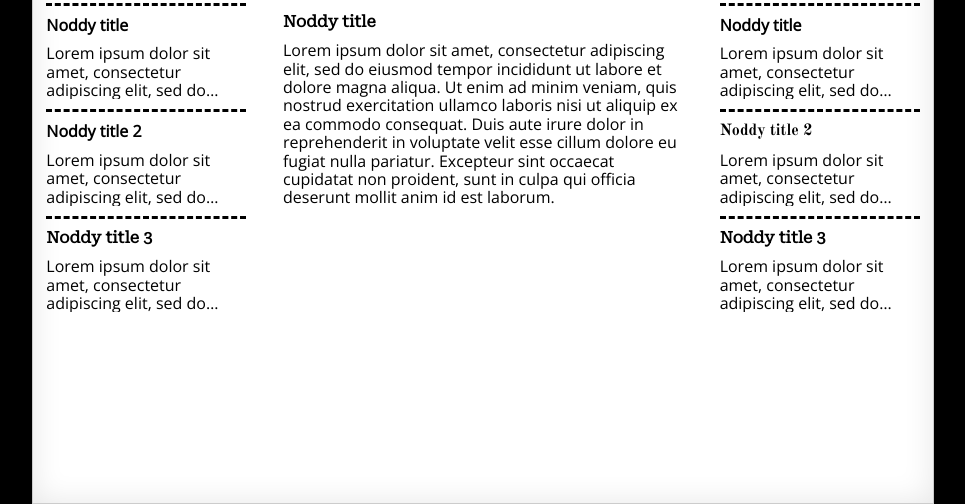
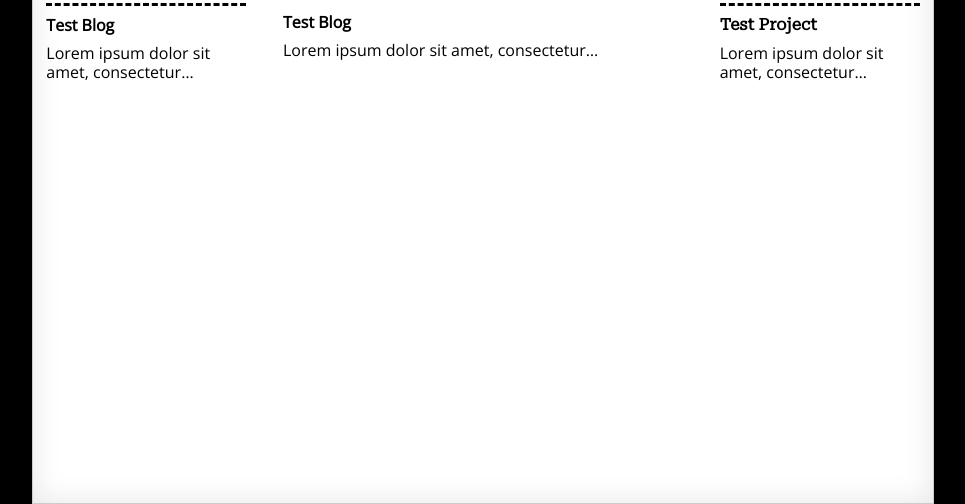
Before and after one commit to matthew678532/portfolio, a Gatsby site: page / in a window 1280 px wide. Shown: the part 433-937 px from the top of the page, without its empty margins (157-1122 px from the left). Built offline with nearby package versions, Linux system fonts and the light colour scheme; Gatsby itself is replaced by a stand-in of ours.

Commit message:
Added graphql logic to read from md files in the local file system

```diff
--- a/gatsby-config.ts
+++ b/gatsby-config.ts
@@ -6,8 +6,16 @@ const config: GatsbyConfig = {
     siteUrl: `https://www.yourdomain.tld`
   },
   plugins: [
-    "gatsby-plugin-styled-components",
-    "gatsby-plugin-root-import"
+    'gatsby-plugin-styled-components',
+    'gatsby-plugin-root-import',
+    'gatsby-transformer-remark',
+    {
+      resolve: 'gatsby-source-filesystem',
+      options: {
+        name: 'content',
+        path: './src/content'
+      }
+    }
   ]
 };
 
--- a/package.json
+++ b/package.json
@@ -22,6 +22,8 @@
     "babel-plugin-styled-components": "^2.0.6",
     "gatsby": "^4.11.1",
     "gatsby-plugin-styled-components": "^5.11.0",
+    "gatsby-source-filesystem": "^4.22.0",
+    "gatsby-transformer-remark": "^5.22.0",
     "react": "^17.0.1",
     "react-dom": "^17.0.1",
     "styled-components": "^5.3.5",
--- a/src/components/Posts.tsx
+++ b/src/components/Posts.tsx
@@ -1,7 +1,6 @@
 import React from 'react';
 
 import Grid from 'components/Grid';
-import Text from 'components/Text';
 
 const Posts = ({
   items
--- /dev/null
+++ b/src/content/test-blog.md
@@ -0,0 +1,8 @@
+---
+title: Test Blog
+category: blogs
+stack: HTML & CSS
+slug: test-blog
+---
+
+**Lorem ipsum dolor sit amet**, consectetur adipiscing elit, sed do eiusmod tempor incididunt ut labore et dolore magna aliqua. Ut enim ad minim veniam, quis nostrud exercitation ullamco laboris nisi ut aliquip ex ea commodo consequat. Duis aute irure dolor in reprehenderit in voluptate velit esse cillum dolore eu fugiat nulla pariatur. Excepteur sint occaecat cupidatat non proident, sunt in culpa qui officia deserunt mollit anim id est laborum.
--- /dev/null
+++ b/src/content/test-project.md
@@ -0,0 +1,8 @@
+---
+title: Test Project
+category: projects
+stack: HTML & CSS
+slug: test-project
+---
+
+**Lorem ipsum dolor sit amet**, consectetur adipiscing elit, sed do eiusmod tempor incididunt ut labore et dolore magna aliqua. Ut enim ad minim veniam, quis nostrud exercitation ullamco laboris nisi ut aliquip ex ea commodo consequat. Duis aute irure dolor in reprehenderit in voluptate velit esse cillum dolore eu fugiat nulla pariatur. Excepteur sint occaecat cupidatat non proident, sunt in culpa qui officia deserunt mollit anim id est laborum.
--- /dev/null
+++ b/src/hooks/useContent.ts
@@ -0,0 +1,24 @@
+import { useStaticQuery, graphql } from 'gatsby';
+
+export const useContent = () => {
+  const data = useStaticQuery(
+    graphql`
+    query MarkdownExtract {
+      allMarkdownRemark {
+        nodes {
+          frontmatter {
+            slug
+            stack
+            title
+            category
+          }
+          html
+          excerpt(format: HTML, pruneLength: 40)
+        }
+      }
+    }
+    `
+  );
+
+  return data.allMarkdownRemark.nodes;
+};
--- a/src/pages/index.tsx
+++ b/src/pages/index.tsx
@@ -1,4 +1,5 @@
 import React from 'react';
+import { graphql } from 'gatsby';
 
 import TitleSection from 'sections/TitleSection';
 import PageDetails from 'sections/PageDetails';
--- a/src/sections/WorkSection.tsx
+++ b/src/sections/WorkSection.tsx
@@ -1,10 +1,10 @@
 import React, { useState } from 'react';
+
+import { useContent } from 'hooks/useContent';
 
 import Grid from 'components/Grid';
 import Posts from 'components/Posts';
 import PostDetail from 'components/PostDetail';
-
-const lorem = 'Lorem ipsum dolor sit amet, consectetur adipiscing elit, sed do eiusmod tempor incididunt ut labore et dolore magna aliqua. Ut enim ad minim veniam, quis nostrud exercitation ullamco laboris nisi ut aliquip ex ea commodo consequat. Duis aute irure dolor in reprehenderit in voluptate velit esse cillum dolore eu fugiat nulla pariatur. Excepteur sint occaecat cupidatat non proident, sunt in culpa qui officia deserunt mollit anim id est laborum.';
 
 const postSizes = {
   smallPost: {
@@ -17,63 +17,52 @@ const postSizes = {
   }
 };
 
-const WorkSection = () => {
-  const [largePostDetails, setLargePostDetails] = useState({
-    title: 'Noddy title',
-    content: lorem
+const { smallPost, largePost } = postSizes;
+
+const parseNodes = (nodes, callback)  => {
+  const container = {};
+
+  nodes.forEach(item => {
+    const {
+      frontmatter: { category, title },
+      excerpt
+    } = item;
+    const Post = {
+      Component: PostDetail,
+      params: {
+        title: title,
+        content: excerpt,
+        size: smallPost,
+        lineClamp: 4,
+        overflow: 'hidden',
+        borderStyle: 'dashed',
+        display: '-webkit-box',
+        cursor: 'pointer',
+        callback
+      }
+    };
+
+    if (!container[category]) {
+      container[category] = [];
+    }
+    container[category].push(Post);
   });
 
-  const { smallPost, largePost } = postSizes;
+  return container;
+};
+
+const WorkSection = () => {
+  const nodes = useContent();
 
   const onPostClick = (e, context) => {
     console.info('[onPostClick] ', context);
     setLargePostDetails(context);
   };
 
-  const posts = [
-    {
-      Component: PostDetail,
-      params: {
-        title: 'Noddy title',
-        content: lorem,
-        size: smallPost,
-        lineClamp: 4,
-        overflow: 'hidden',
-        borderStyle: 'dashed',
-        display: '-webkit-box',
-        cursor: 'pointer',
-        callback: onPostClick
-      }
-    },
-    {
-      Component: PostDetail,
-      params: {
-        title: 'Noddy title 2',
-        content: lorem,
-        size: smallPost,
-        lineClamp: 4,
-        overflow: 'hidden',
-        borderStyle: 'dashed',
-        display: '-webkit-box',
-        cursor: 'pointer',
-        callback: onPostClick
-      }
-    },
-    {
-      Component: PostDetail,
-      params: {
-        title: 'Noddy title 3',
-        content: lorem,
-        size: smallPost,
-        lineClamp: 4,
-        overflow: 'hidden',
-        borderStyle: 'dashed',
-        display: '-webkit-box',
-        cursor: 'pointer',
-        callback: onPostClick
-      }
-    }
-  ];
+  const { blogs, projects } = parseNodes(nodes, onPostClick);
+
+  const { params } = blogs[0];
+  const [largePostDetails, setLargePostDetails] = useState(params);
 
   return (
     <Grid
@@ -82,7 +71,7 @@ const WorkSection = () => {
       margin='12px 0 0 0'
     >
       <Posts
-        items={posts}
+        items={blogs}
       />
       <PostDetail
         size={largePost}
@@ -90,7 +79,7 @@ const WorkSection = () => {
         title={largePostDetails.title}
         content={largePostDetails.content} />
       <Posts
-        items={posts}
+        items={projects}
       />
     </Grid>
   );
```
Also changed, not shown: 1 other file.
